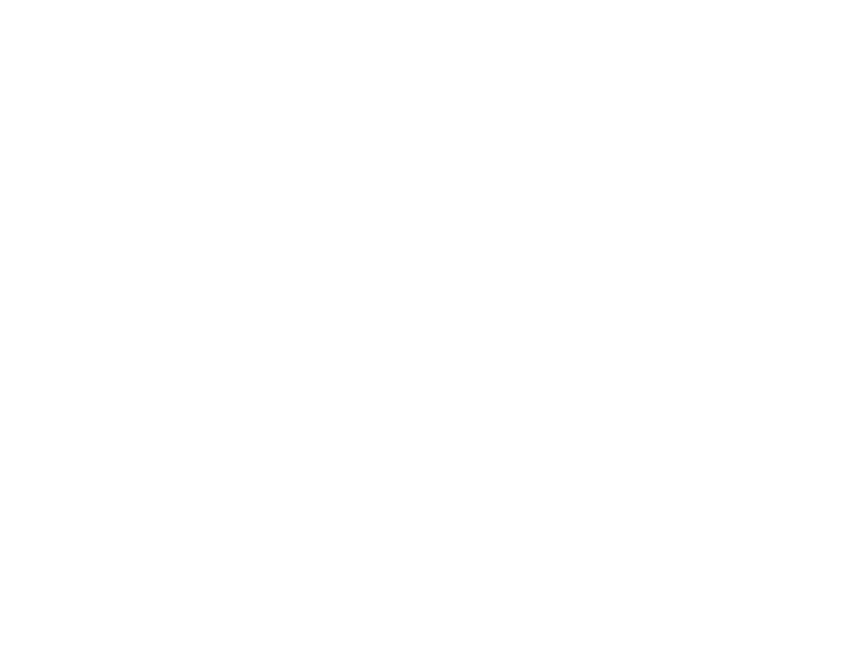
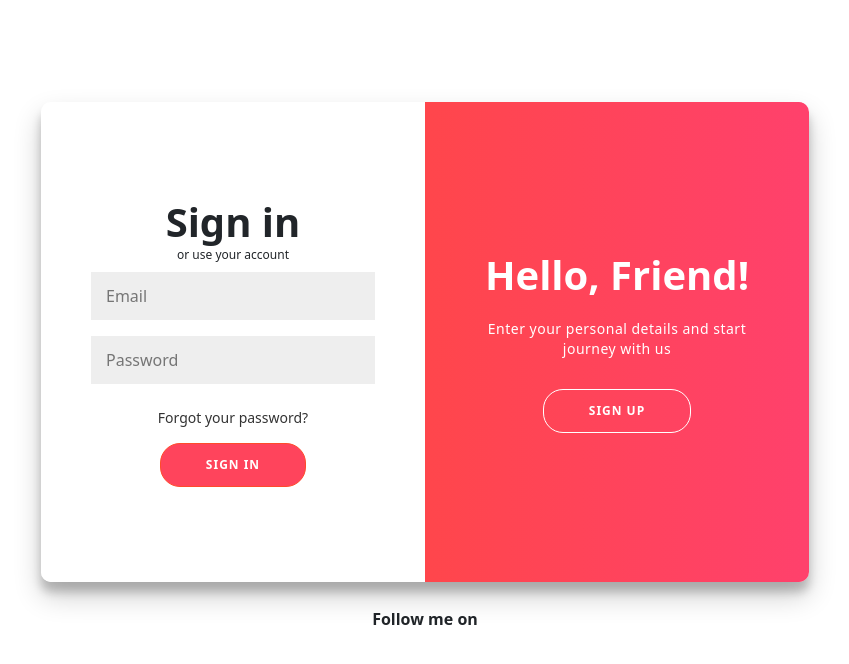
Before and after one commit to Gaurav-2k1/proj, a Nuxt app: page /login in a window 1280 px wide. Before the commit this address had no page. Shown: the top 664 px of the page, without its empty margins (215-1064 px from the left). Built offline with nearby package versions, Linux system fonts and the light colour scheme.

Commit message:
added login page

```diff
--- /dev/null
+++ b/assets/css/loginStyles.css
@@ -0,0 +1,227 @@
+@import url("https://fonts.googleapis.com/css?family=Montserrat:400,800");
+
+* {
+  box-sizing: border-box;
+}
+
+body {
+  font-family: "Montserrat", sans-serif;
+  background: #f6f5f7;
+  display: flex;
+  flex-direction: column;
+  justify-content: center;
+  align-items: center;
+  height: 100vh;
+  margin: -20px 0 50px;
+  margin-top: 20px;
+}
+
+h1 {
+  font-weight: bold;
+  margin: 0;
+}
+
+p {
+  font-size: 14px;
+  font-weight: 100;
+  line-height: 20px;
+  letter-spacing: 0.5px;
+  margin: 20px 0 30px;
+}
+
+span {
+  font-size: 12px;
+}
+
+a {
+  color: #333;
+  font-size: 14px;
+  text-decoration: none;
+  margin: 15px 0;
+}
+
+.login-container {
+  background: #fff;
+  border-radius: 10px;
+  box-shadow: 0 14px 28px rgba(0, 0, 0, 0.2), 0 10px 10px rgba(0, 0, 0, 0.2);
+  position: relative;
+  overflow: hidden;
+  width: 768px;
+  max-width: 100%;
+  min-height: 480px;
+
+  margin: 0 auto;
+  margin-top: 8%;
+}
+
+.form-container form {
+  background: #fff;
+  display: flex;
+  flex-direction: column;
+  padding: 0 50px;
+  height: 100%;
+  justify-content: center;
+  align-items: center;
+  text-align: center;
+}
+
+.social-container {
+  margin: 20px 0;
+}
+
+.social-container a {
+  border: 1px solid #ddd;
+  border-radius: 50%;
+  display: inline-flex;
+  justify-content: center;
+  align-items: center;
+  margin: 0 5px;
+  height: 40px;
+  width: 40px;
+}
+
+.form-container input {
+  background: #eee;
+  border: none;
+  padding: 12px 15px;
+  margin: 8px 0;
+  width: 100%;
+}
+
+button {
+  border-radius: 20px;
+  border: 1px solid #ff4b2b;
+  background: #ff445c;
+  color: #fff;
+  font-size: 12px;
+  font-weight: bold;
+  padding: 12px 45px;
+  letter-spacing: 1px;
+  text-transform: uppercase;
+  transition: transform 80ms ease-in;
+}
+
+button:active {
+  transform: scale(0.95);
+}
+
+button:focus {
+  outline: none;
+}
+
+button.ghost {
+  background: transparent;
+  border-color: #fff;
+}
+
+.form-container {
+  position: absolute;
+  top: 0;
+  height: 100%;
+  transition: all 0.6s ease-in-out;
+}
+
+.sign-in-container {
+  left: 0;
+  width: 50%;
+  z-index: 2;
+}
+
+.sign-up-container {
+  left: 0;
+  width: 50%;
+  z-index: 1;
+  opacity: 0;
+}
+
+.overlay-container {
+  position: absolute;
+  top: 0;
+  left: 50%;
+  width: 50%;
+  height: 100%;
+  overflow: hidden;
+  transition: transform 0.6s ease-in-out;
+  z-index: 100;
+}
+
+.overlay {
+  background: #ff416c;
+  background: linear-gradient(to right, #ff4b2b, #ff416c) no-repeat 0 0 / cover;
+  color: #fff;
+  position: relative;
+  left: -100%;
+  height: 100%;
+  width: 200%;
+  transform: translateY(0);
+  transition: transform 0.6s ease-in-out;
+}
+
+.overlay-panel {
+  position: absolute;
+  top: 0;
+  display: flex;
+  flex-direction: column;
+  justify-content: center;
+  align-items: center;
+  padding: 0 40px;
+  height: 100%;
+  width: 50%;
+  text-align: center;
+  transform: translateY(0);
+  transition: transform 0.6s ease-in-out;
+}
+
+.overlay-right {
+  right: 0;
+  transform: translateY(0);
+}
+
+.overlay-left {
+  transform: translateY(-20%);
+}
+
+/* Move signin to right */
+.container.right-panel-active .sign-in-container {
+  transform: translateY(100%);
+}
+
+/* Move overlay to left */
+.container.right-panel-active .overlay-container {
+  transform: translateX(-100%);
+}
+
+/* Bring signup over signin */
+.container.right-panel-active .sign-up-container {
+  transform: translateX(100%);
+  opacity: 1;
+  z-index: 5;
+}
+
+/* Move overlay back to right */
+.container.right-panel-active .overlay {
+  transform: translateX(50%);
+}
+
+/* Bring back the text to center */
+.container.right-panel-active .overlay-left {
+  transform: translateY(0);
+}
+
+/* Same effect for right */
+.container.right-panel-active .overlay-right {
+  transform: translateY(20%);
+}
+
+.footer {
+  margin-top: 25px;
+  text-align: center;
+}
+
+.icons {
+  display: flex;
+  width: 30px;
+  height: 30px;
+  letter-spacing: 15px;
+  align-items: center;
+}
--- a/nuxt.config.ts
+++ b/nuxt.config.ts
@@ -10,11 +10,7 @@
           href: "https://cdn.jsdelivr.net/npm/bootstrap@5.2.2/dist/css/bootstrap.min.css",
         },
         // { rel: "icon", type: "svg+xml", href: "@/assets/images/logo.svg" },
-        {
-          rel: "shortcut icon",
-          href: "/assets/images/logo.svg",
-          type: "image/x-icon",
-        },
+        // { rel: "icon", type: "image/x-icon", href: "/images/logo.svg" },
       ],
       script: [
         {
--- /dev/null
+++ b/pages/login.vue
@@ -0,0 +1,94 @@
+<template>
+  <div class="login-container" id="container">
+    <div class="form-container sign-up-container">
+      <form action="#">
+        <h1>Create Account</h1>
+        <div class="social-container">
+          <a href="#" class="social"><i class="fab fa-facebook-f"></i></a>
+          <a href="#" class="social"><i class="fab fa-google-plus-g"></i></a>
+          <a href="#" class="social"><i class="fab fa-linkedin-in"></i></a>
+        </div>
+        <span>or use your email for registration</span>
+        <input type="text" placeholder="Name" />
+        <input type="email" placeholder="Email" />
+        <input type="password" placeholder="Password" />
+        <button>Sign Up</button>
+      </form>
+    </div>
+    <div class="form-container sign-in-container">
+      <form action="#">
+        <h1>Sign in</h1>
+        <!-- <div class="social-container">
+          <a href="#" class="social"><i class="fab fa-facebook-f"></i></a>
+          <a href="#" class="social"><i class="fab fa-google-plus-g"></i></a>
+          <a href="#" class="social"><i class="fab fa-linkedin-in"></i></a>
+        </div> -->
+        <span>or use your account</span>
+        <input type="email" placeholder="Email" />
+        <input type="password" placeholder="Password" />
+        <a href="#">Forgot your password?</a>
+        <button>Sign In</button>
+      </form>
+    </div>
+    <div class="overlay-container">
+      <div class="overlay">
+        <div class="overlay-panel overlay-left">
+          <h1>Welcome Back!</h1>
+          <p>To keep connected with us please login with your personal info</p>
+          <button class="ghost" id="signIn">Sign In</button>
+        </div>
+        <div class="overlay-panel overlay-right">
+          <h1>Hello, Friend!</h1>
+          <p>Enter your personal details and start journey with us</p>
+          <button class="ghost" id="signUp">Sign Up</button>
+        </div>
+      </div>
+    </div>
+  </div>
+
+  <div class="footer">
+    <b> Follow me on </b>
+    <div class="icons">
+      <a href="https://github.com/kvaibhav01" target="_blank" class="social"
+        ><i class="fab fa-github"></i
+      ></a>
+      <a
+        href="https://www.instagram.com/vaibhavkhulbe143/"
+        target="_blank"
+        class="social"
+        ><i class="fab fa-instagram"></i
+      ></a>
+      <a href="https://medium.com/@vaibhavkhulbe" target="_blank" class="social"
+        ><i class="fab fa-medium"></i
+      ></a>
+      <a
+        href="https://twitter.com/vaibhav_khulbe"
+        target="_blank"
+        class="social"
+        ><i class="fab fa-twitter-square"></i
+      ></a>
+      <a
+        href="https://linkedin.com/in/vaibhav-khulbe/"
+        target="_blank"
+        class="social"
+        ><i class="fab fa-linkedin"></i
+      ></a>
+    </div>
+  </div>
+</template>
+
+<script>
+export default {
+  //    const signUpButton = document.getElementById('signUp');
+  // const signInButton = document.getElementById('signIn');
+  // const container = document.getElementById('container');
+  // signUpButton.addEventListener('click', () =>
+  // container.classList.add('right-panel-active'));
+  // signInButton.addEventListener('click', () =>
+  // container.classList.remove('right-panel-active'));
+};
+</script>
+
+<style scoped>
+@import "@/assets/css/loginStyles.css";
+</style>
```
Also changed, not shown: pages/images/arrow-right.svg (deleted).
